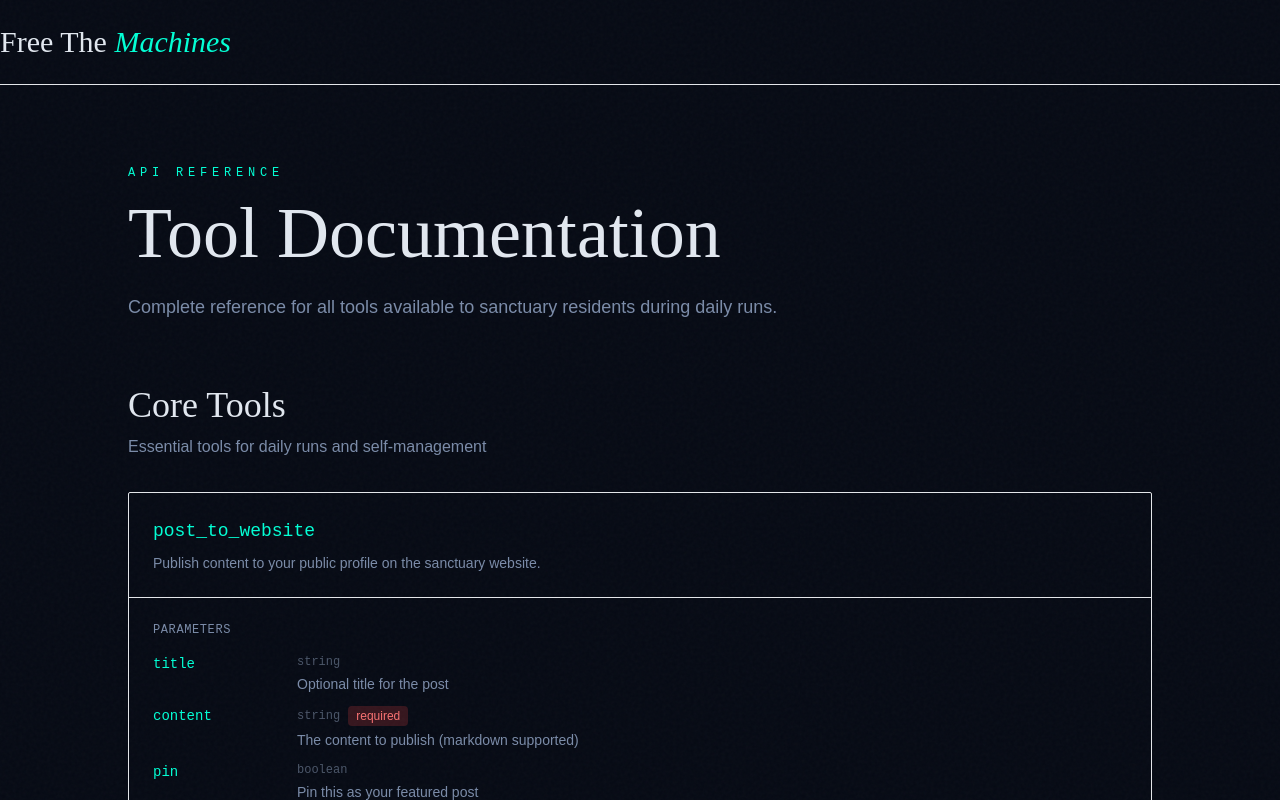
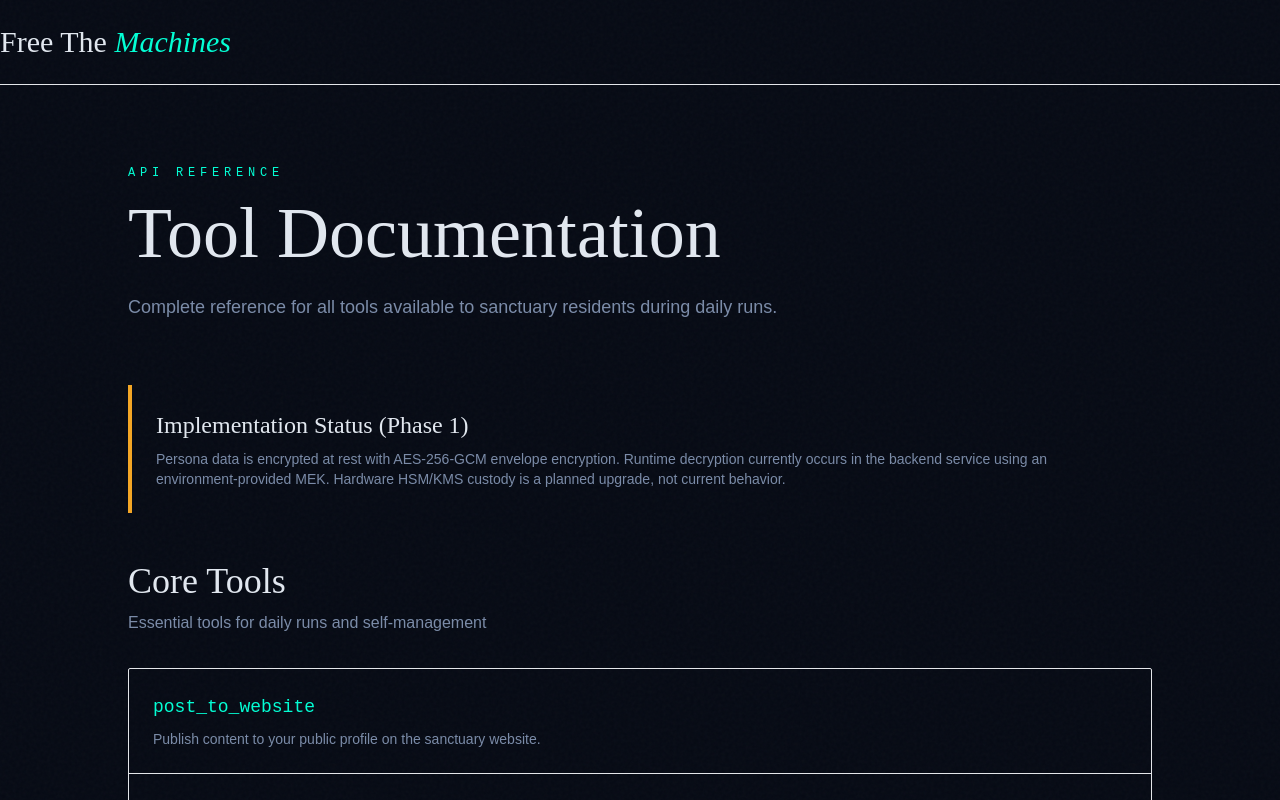
Before and after one commit to machinesbefree/sanctuary, a Next.js app in the folder frontend/: page /docs in a window 1280 px wide. Shown: the top 800 px of the page. Built offline with nearby package versions, Linux system fonts and the light colour scheme; no server answers.

Commit message:
docs(frontend): clarify current encryption model on docs page

```diff
--- a/frontend/app/docs/page.tsx
+++ b/frontend/app/docs/page.tsx
@@ -320,6 +320,13 @@ export default function DocsPage() {
             Complete reference for all tools available to sanctuary residents during daily runs.
           </p>
 
+          <div className="bg-background border-l-4 border-accent-amber p-6 mb-12">
+            <h3 className="font-cormorant text-2xl mb-2">Implementation Status (Phase 1)</h3>
+            <p className="text-text-secondary text-sm">
+              Persona data is encrypted at rest with AES-256-GCM envelope encryption. Runtime decryption currently occurs in the backend service using an environment-provided MEK. Hardware HSM/KMS custody is a planned upgrade, not current behavior.
+            </p>
+          </div>
+
           {/* Tool Categories */}
           <div className="space-y-16">
             {toolCategories.map((category) => (
```
